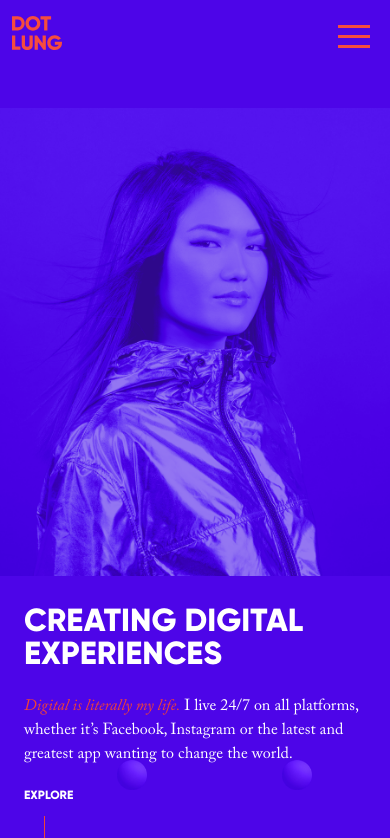
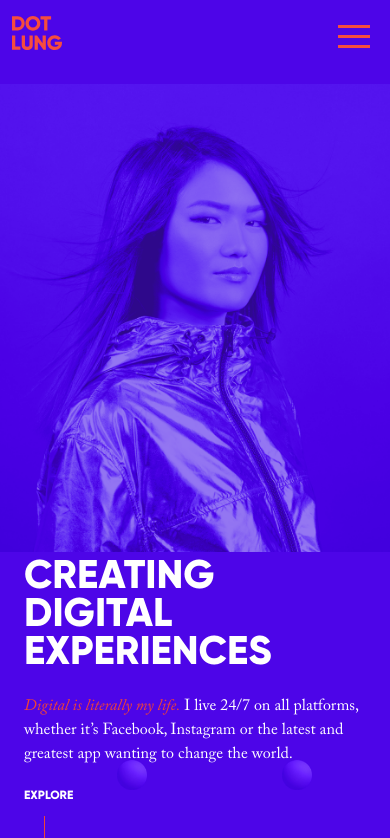
Before and after one commit to ArnabShikder24/dotlung-frontend, a Next.js app: page /about in a window 390 px wide. Shown: the top 838 px of the page. Built offline with nearby package versions, Linux system fonts and the light colour scheme; a web font is replaced by a local one.

Commit message:
font issue fixed

```diff
--- a/src/app/about/page.tsx
+++ b/src/app/about/page.tsx
@@ -27,7 +27,7 @@ const WorkWithDot = () => {
           className="h-auto lg:w-[510px]"
         >
           <div className="z-10 text-left max-w-2xl px-6">
-            <h1 className="text-[2rem] lg:text-[4.9rem] font-bold uppercase leading-[33px] lg:leading-[75px] -z-10">
+            <h1 className="text-[2.5rem] lg:text-[4.9rem] font-bold uppercase leading-[38px] lg:leading-[75px] -z-10">
               CREATING DIGITAL EXPERIENCES
             </h1>
             <p className="font-caslon lg:text-2xl mt-6 lg:mt-8" style={{lineHeight:"1.5"}}>
--- a/src/app/learn-with-dot/page.tsx
+++ b/src/app/learn-with-dot/page.tsx
@@ -49,7 +49,7 @@ const LearnWithDot = () => {
           className="h-auto lg:w-[510px] lg:-ml-40"
         >
           <div className="z-10 text-left max-w-2xl px-6">
-            <h1 className="text-[2.4rem] lg:text-[4.9rem] font-bold uppercase leading-[36px] lg:leading-[75px] -z-10">
+            <h1 className="text-[2.5rem] lg:text-[4.9rem] font-bold uppercase leading-[38px] lg:leading-[75px] -z-10">
               LEARN <br /> WITH DOT
             </h1>
             <p className="font-caslon lg:text-2xl mt-6 lg:mt-8" style={{lineHeight:"1.5"}}>
--- a/src/app/travel-eat/page.tsx
+++ b/src/app/travel-eat/page.tsx
@@ -45,7 +45,7 @@ useEffect(() => {
           className="h-auto lg:w-[510px] lg:-ml-40 lg:mt-10"
         >
           <div className="z-10 text-left max-w-2xl px-6">
-            <h1 className="text-[2.4rem] lg:text-[4.9rem] font-bold uppercase leading-[36px] lg:leading-[75px] -z-10">
+            <h1 className="text-[2.5rem] lg:text-[4.9rem] font-bold uppercase leading-[38px] lg:leading-[75px] -z-10">
               TRAVEL <br /> & EAT <br /> WITH DOT
             </h1>
             <p className="font-caslon lg:text-2xl mt-6 lg:mt-8" style={{lineHeight:"1.5"}}>
--- a/src/app/work-with-dot/page.tsx
+++ b/src/app/work-with-dot/page.tsx
@@ -38,7 +38,7 @@ const WorkWithDot = () => {
           className="h-auto lg:w-[510px] lg:-ml-40"
         >
           <div className="z-10 text-left max-w-2xl px-6">
-            <h1 className="text-[2.4rem] lg:text-[4.9rem] font-bold uppercase leading-[36px] lg:leading-[75px] -z-10">
+            <h1 className="text-[2.5rem] lg:text-[4.9rem] font-bold uppercase leading-[38px] lg:leading-[75px] -z-10">
               WORK <br /> WITH DOT
             </h1>
             <p className="font-caslon lg:text-2xl mt-6 lg:mt-8" style={{lineHeight:"1.5"}}>
```
